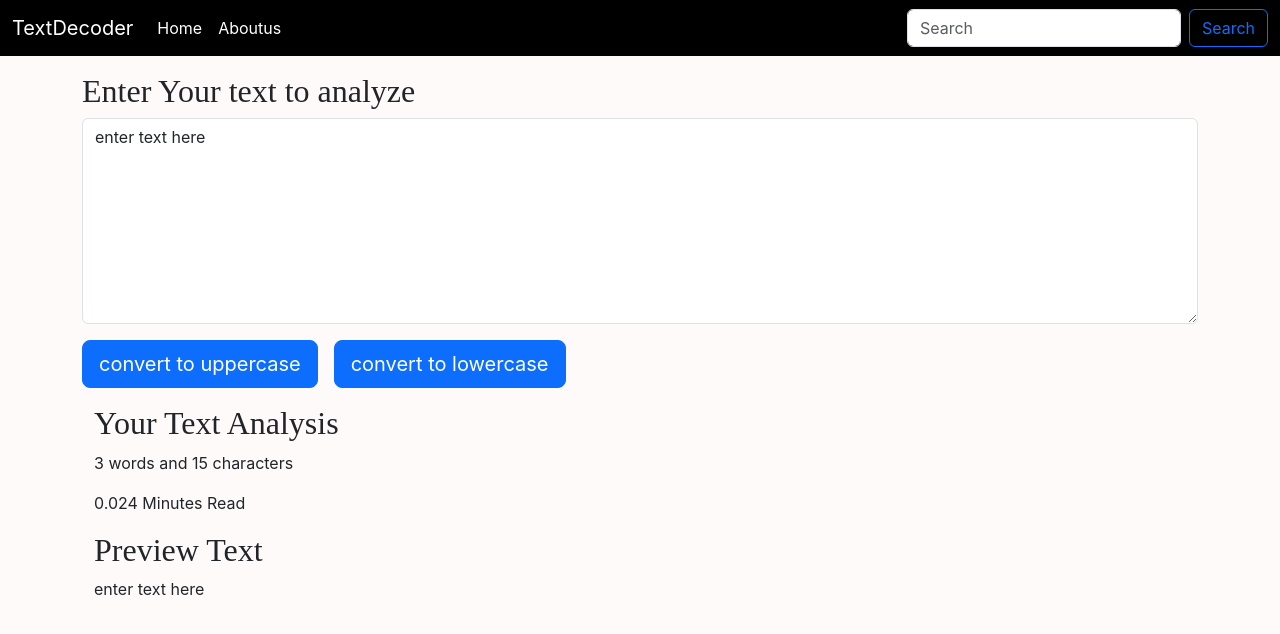
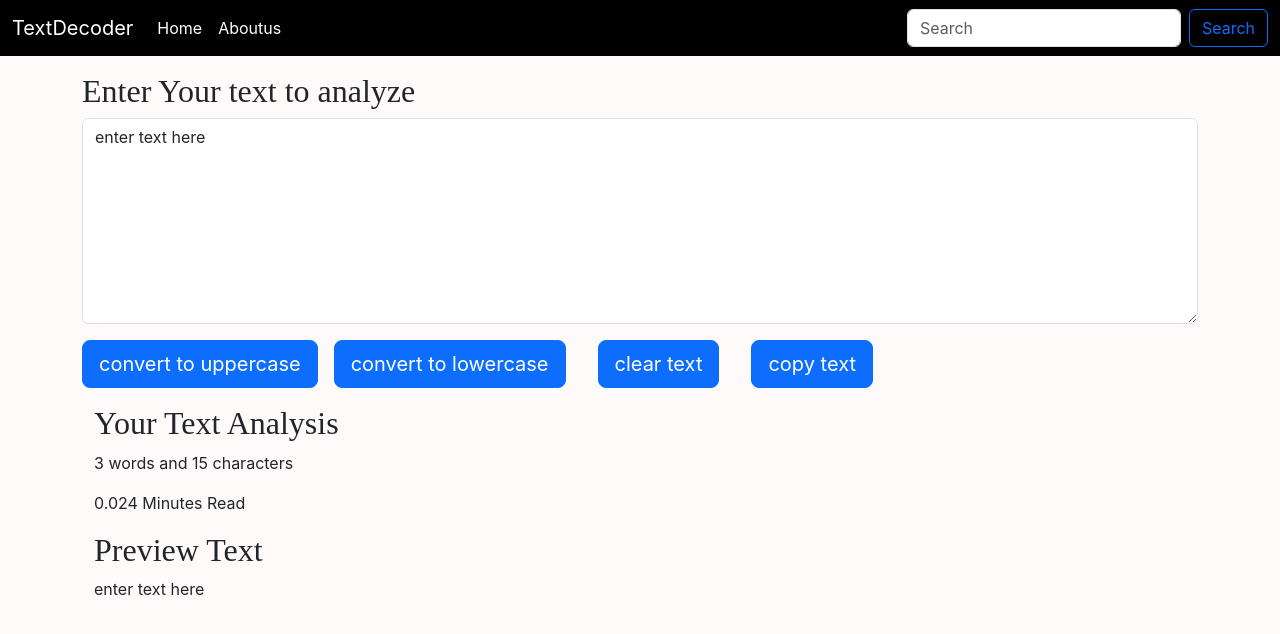
Before and after one commit to ShubhDahiya7/TextDecoder-Project-using-React, a React (Create React App) app: page / in a window 1280 px wide. Shown: the top 634 px of the page. Built offline with nearby package versions, Linux system fonts and the light colour scheme.

Commit message:
added functionalities like uppercase, lowercase, avg read time, preview text

```diff
--- a/src/components/TextForm.js
+++ b/src/components/TextForm.js
@@ -14,6 +14,25 @@ export default function TextForm(props) {
         let newText = text.toLowerCase()
         setText(newText)
     }
+
+    const clearText = ()=> {
+        console.log("clear text is clicked")
+        let text = ""
+        setText(text)
+    }
+
+    const copyText = ()=> {
+        console.log("copied to clipboard")
+        let inputElement = document.querySelector("#mybox")
+
+        // select the input area text
+        inputElement.select();
+        inputElement.setSelectionRange(0, 99999)
+        document.execCommand("copy");
+
+        // deselect text field after copying
+        inputElement.blur();
+    }
     const handleOnChange = (event)=> {
         console.log("on change")
         setText(event.target.value)
@@ -28,13 +47,16 @@ export default function TextForm(props) {
             <h2>{props.heading}</h2>
             <div className="mb-3">
                 {/*<label htmlFor="mybox" className="form-label">Example textarea</label>*/}
-                {/*when we try ro change textarea handle on change function is fired*/}
+                {/*when we try to change textarea handle on change function is fired*/}
                 <textarea className="form-control" id="mybox" rows="8" value={text} onChange={handleOnChange}></textarea>
             </div>
 
             {/*when we click on button then convert to uppercase function is fired*/}
             <button className="btn btn-lg btn-primary" onClick={convertToUppercase}>convert to uppercase</button>
             <button className="btn btn-lg btn-primary mx-3" onClick={convertToLowercase}>convert to lowercase</button>
+            <button className="btn btn-lg btn-primary mx-3" onClick={clearText}>clear text</button>
+            <button className="btn btn-lg btn-primary mx-3" onClick={copyText}>copy text</button>
+
         </div>
             <div className="container my-3">
                 <h2>Your Text Analysis</h2>
```
